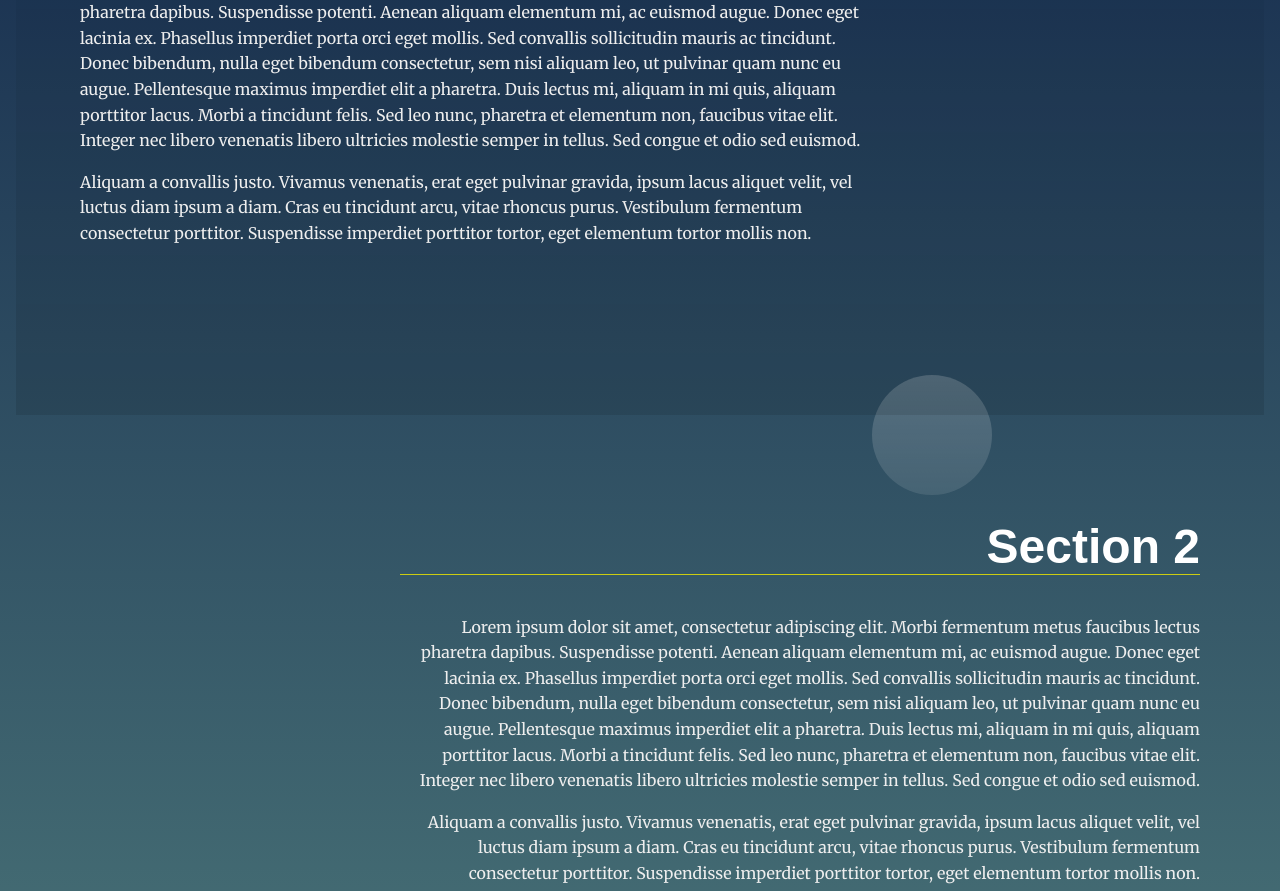
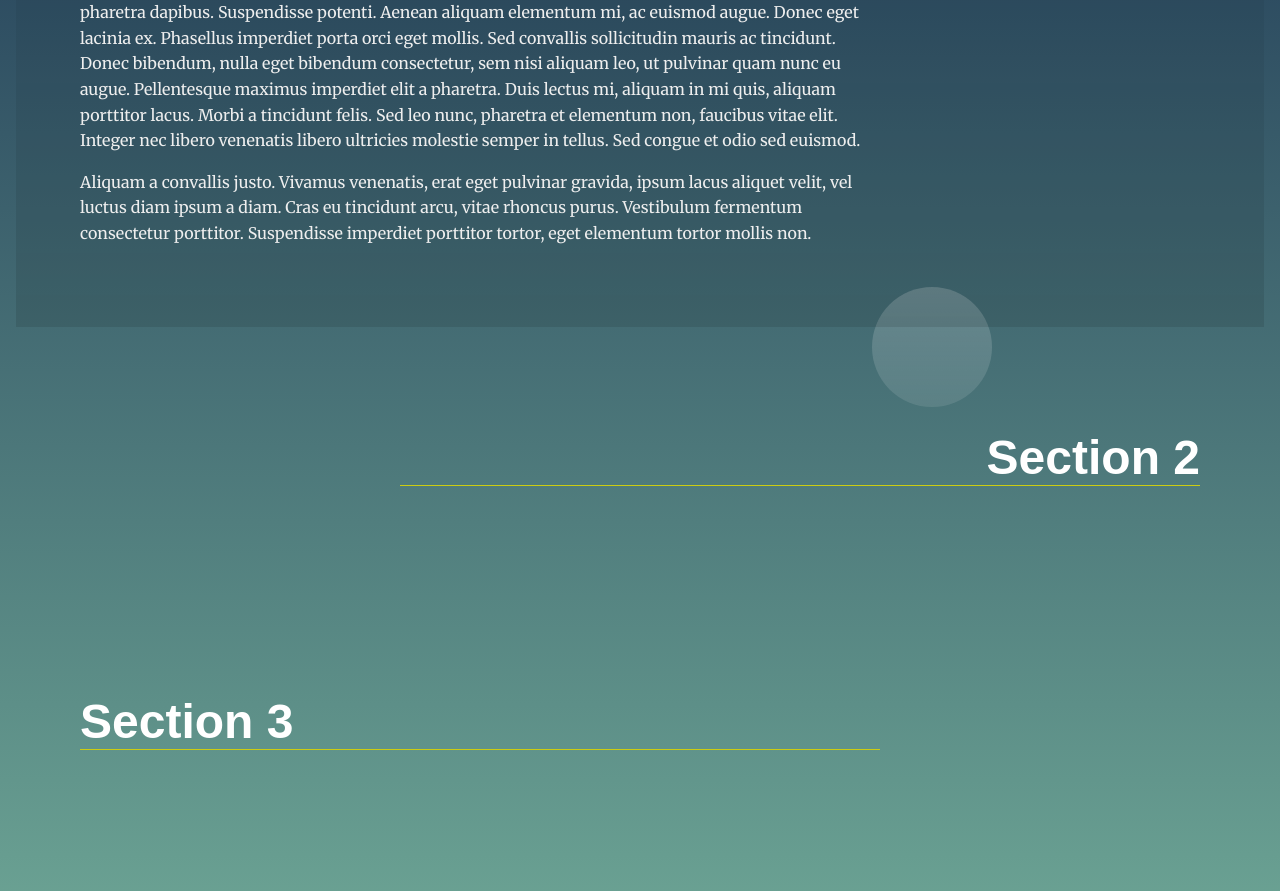
Before and after one commit to nmarkevich/LP, a website: page index.html in a window 1280 px wide. Shown: the part 696-1587 px from the top of the page. Drawn offline with Linux system fonts and the light colour scheme.

Commit message:
feat: Making the sections collapsible

```diff
--- a/css/styles.css
+++ b/css/styles.css
@@ -42,6 +42,7 @@ h2 {
     font-family: 'Oxygen', Sans-Serif;
     font-size: 3em;
     color: #fff;
+    cursor: pointer;
 }
 
 p {
@@ -61,7 +62,7 @@ main {
 
 section {
     position: relative;
-    min-height: 80vh;
+    /*min-height: 80vh;*/
 }
 
 
@@ -122,7 +123,15 @@ section {
     text-align: left;
 }
 
-@media only screen and (min-width: 35em){
+.container__text {
+    display: none;
+}
+
+section.your-active-class .container__text {
+    display: block;
+}
+
+@media only screen and (min-width: 35em) {
     .landing__container {
         max-width: 50em;
         padding: 4em;
@@ -202,6 +211,7 @@ section:nth-of-type(3n + 1) .landing__container::after {
 section.your-active-class {
     background: rgb(0, 0, 0);
     background: linear-gradient(0deg, rgba(0, 0, 0, 0.1) 0%, rgba(0, 0, 0, 0) 100%);
+    display: block;
 }
 
 section.your-active-class .landing__container::before {
--- a/index.html
+++ b/index.html
@@ -29,33 +29,37 @@
     <section id="section1" data-nav="Section 1" class="your-active-class">
       <div class="landing__container">
         <h2>Section 1</h2>
+        <div class="container__text">
           <p>Lorem ipsum dolor sit amet, consectetur adipiscing elit. Morbi fermentum metus faucibus lectus pharetra dapibus. Suspendisse potenti. Aenean aliquam elementum mi, ac euismod augue. Donec eget lacinia ex. Phasellus imperdiet porta orci eget mollis. Sed convallis sollicitudin mauris ac tincidunt. Donec bibendum, nulla eget bibendum consectetur, sem nisi aliquam leo, ut pulvinar quam nunc eu augue. Pellentesque maximus imperdiet elit a pharetra. Duis lectus mi, aliquam in mi quis, aliquam porttitor lacus. Morbi a tincidunt felis. Sed leo nunc, pharetra et elementum non, faucibus vitae elit. Integer nec libero venenatis libero ultricies molestie semper in tellus. Sed congue et odio sed euismod.</p>
-
           <p>Aliquam a convallis justo. Vivamus venenatis, erat eget pulvinar gravida, ipsum lacus aliquet velit, vel luctus diam ipsum a diam. Cras eu tincidunt arcu, vitae rhoncus purus. Vestibulum fermentum consectetur porttitor. Suspendisse imperdiet porttitor tortor, eget elementum tortor mollis non.</p>
+        </div>
       </div>
     </section>
     <section id="section2" data-nav="Section 2">
       <div class="landing__container">
         <h2>Section 2</h2>
+        <div class="container__text">
           <p>Lorem ipsum dolor sit amet, consectetur adipiscing elit. Morbi fermentum metus faucibus lectus pharetra dapibus. Suspendisse potenti. Aenean aliquam elementum mi, ac euismod augue. Donec eget lacinia ex. Phasellus imperdiet porta orci eget mollis. Sed convallis sollicitudin mauris ac tincidunt. Donec bibendum, nulla eget bibendum consectetur, sem nisi aliquam leo, ut pulvinar quam nunc eu augue. Pellentesque maximus imperdiet elit a pharetra. Duis lectus mi, aliquam in mi quis, aliquam porttitor lacus. Morbi a tincidunt felis. Sed leo nunc, pharetra et elementum non, faucibus vitae elit. Integer nec libero venenatis libero ultricies molestie semper in tellus. Sed congue et odio sed euismod.</p>
-
           <p>Aliquam a convallis justo. Vivamus venenatis, erat eget pulvinar gravida, ipsum lacus aliquet velit, vel luctus diam ipsum a diam. Cras eu tincidunt arcu, vitae rhoncus purus. Vestibulum fermentum consectetur porttitor. Suspendisse imperdiet porttitor tortor, eget elementum tortor mollis non.</p>
+        </div>
       </div>
     </section>
     <section id="section3" data-nav="Section 3">
       <div class="landing__container">
         <h2>Section 3</h2>
+        <div class="container__text">
           <p>Lorem ipsum dolor sit amet, consectetur adipiscing elit. Morbi fermentum metus faucibus lectus pharetra dapibus. Suspendisse potenti. Aenean aliquam elementum mi, ac euismod augue. Donec eget lacinia ex. Phasellus imperdiet porta orci eget mollis. Sed convallis sollicitudin mauris ac tincidunt. Donec bibendum, nulla eget bibendum consectetur, sem nisi aliquam leo, ut pulvinar quam nunc eu augue. Pellentesque maximus imperdiet elit a pharetra. Duis lectus mi, aliquam in mi quis, aliquam porttitor lacus. Morbi a tincidunt felis. Sed leo nunc, pharetra et elementum non, faucibus vitae elit. Integer nec libero venenatis libero ultricies molestie semper in tellus. Sed congue et odio sed euismod.</p>
-
           <p>Aliquam a convallis justo. Vivamus venenatis, erat eget pulvinar gravida, ipsum lacus aliquet velit, vel luctus diam ipsum a diam. Cras eu tincidunt arcu, vitae rhoncus purus. Vestibulum fermentum consectetur porttitor. Suspendisse imperdiet porttitor tortor, eget elementum tortor mollis non.</p>
+        </div>
       </div>
     </section>
     <section id="section4" data-nav="Section 4">
       <div class="landing__container">
         <h2>Section 4</h2>
+        <div class="container__text">
           <p>Lorem ipsum dolor sit amet, consectetur adipiscing elit. Morbi fermentum metus faucibus lectus pharetra dapibus. Suspendisse potenti. Aenean aliquam elementum mi, ac euismod augue. Donec eget lacinia ex. Phasellus imperdiet porta orci eget mollis. Sed convallis sollicitudin mauris ac tincidunt. Donec bibendum, nulla eget bibendum consectetur, sem nisi aliquam leo, ut pulvinar quam nunc eu augue. Pellentesque maximus imperdiet elit a pharetra. Duis lectus mi, aliquam in mi quis, aliquam porttitor lacus. Morbi a tincidunt felis. Sed leo nunc, pharetra et elementum non, faucibus vitae elit. Integer nec libero venenatis libero ultricies molestie semper in tellus. Sed congue et odio sed euismod.</p>
-
           <p>Aliquam a convallis justo. Vivamus venenatis, erat eget pulvinar gravida, ipsum lacus aliquet velit, vel luctus diam ipsum a diam. Cras eu tincidunt arcu, vitae rhoncus purus. Vestibulum fermentum consectetur porttitor. Suspendisse imperdiet porttitor tortor, eget elementum tortor mollis non.</p>
+        </div>
       </div>
     </section>
   </main>
--- a/js/app.js
+++ b/js/app.js
@@ -8,6 +8,15 @@ for(const menuItem of menuItems){
     listLink.setAttribute('href', '#'+menuItem.getAttribute('id'));
     listItem.appendChild(listLink);
     navBarList.appendChild(listItem);
+}
+
+const sectionItems=document.querySelectorAll('section');
+
+for (const sItem of sectionItems) {
+    let sectionClass=sItem.className;
+    sItem.addEventListener("click" , ( ) => {
+         sItem.classList.toggle('your-active-class');
+    });
 }
 
 /**
```
Lines whose indentation alone changed are shown as unchanged.
